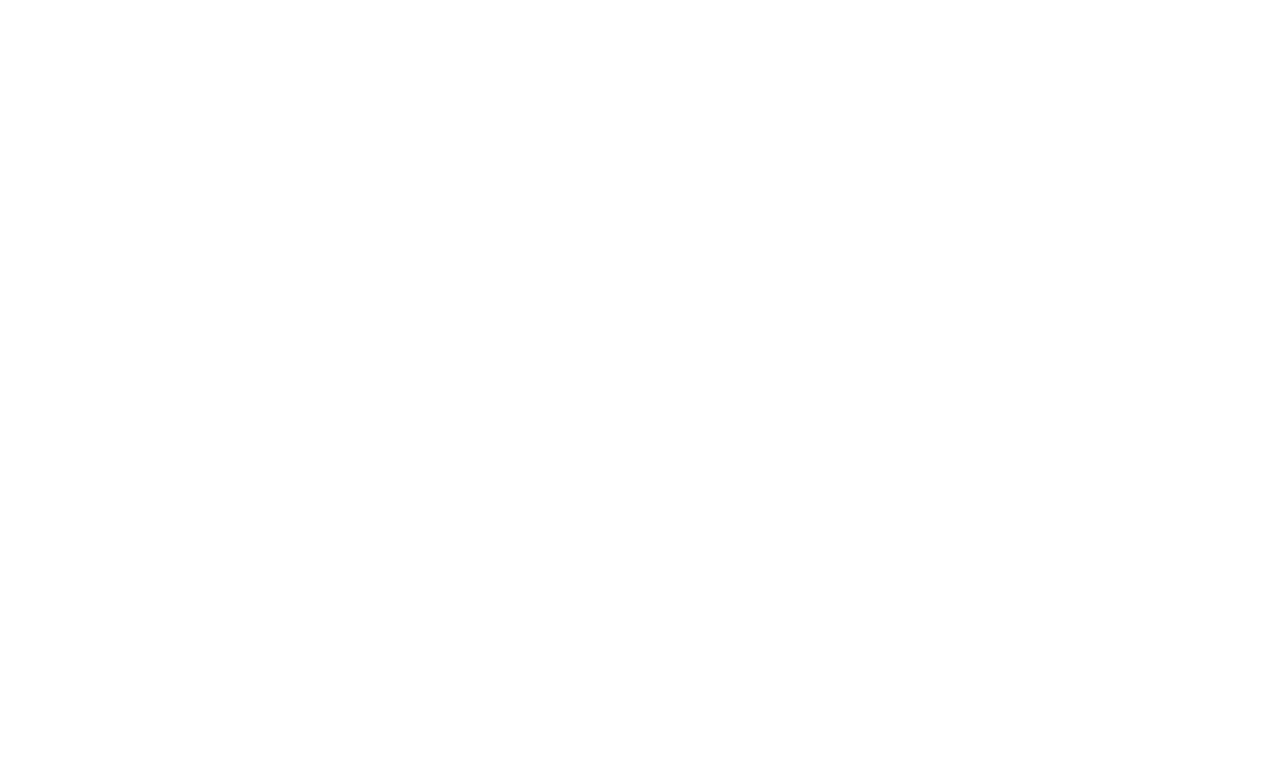
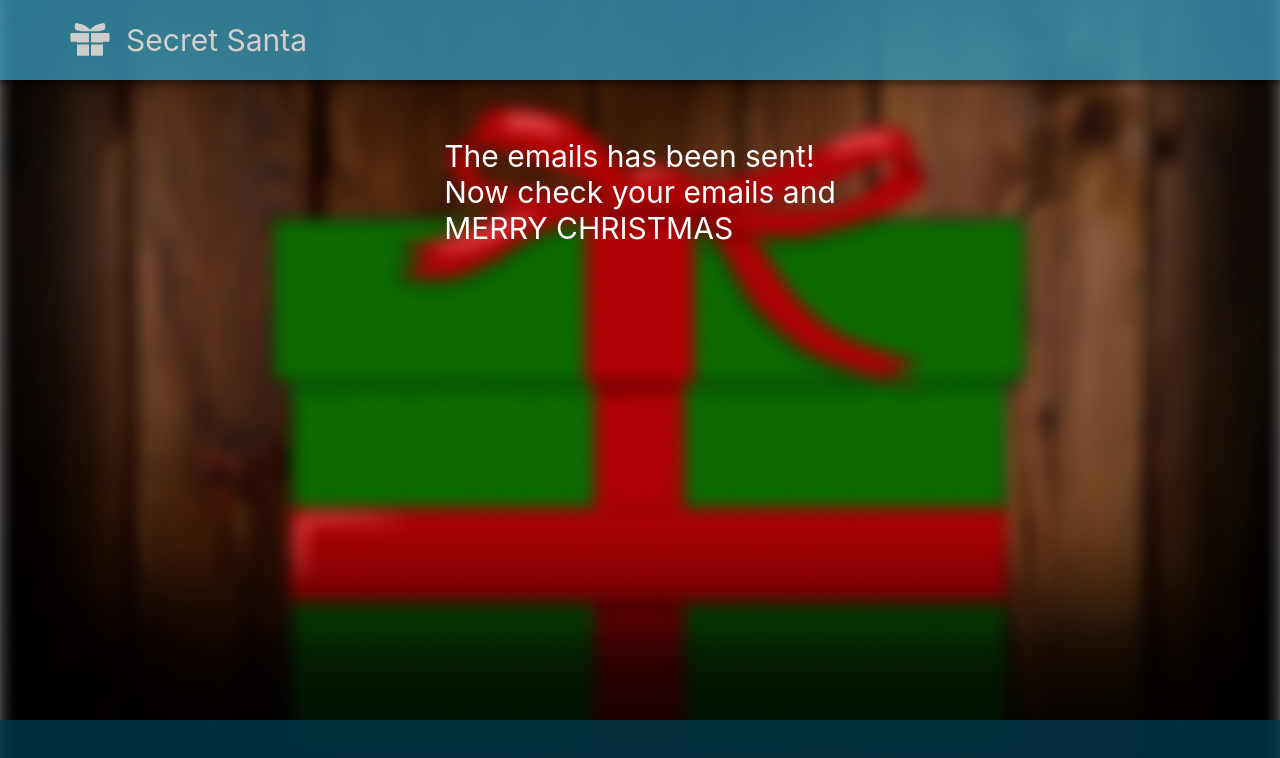
Before and after one commit to AlessioMurgia/secretsanta, a React (Create React App) app: page /thanks in a window 1280 px wide. Before the commit this address had no page. Shown: the top 758 px of the page. Built offline with nearby package versions, Linux system fonts and the light colour scheme.

Commit message:
finished the page 3

```diff
--- a/src/App.js
+++ b/src/App.js
@@ -3,13 +3,15 @@
 
 import Home from "./Components/Home";
 import ExtractionPage from "./Components/ExtractionPage";
+import EndPage from "./Components/EndPage";
 
 function App() {
   return (
       <div>
           <Routes>
               <Route exact path="/" element={<Home />} />
-              <Route path="/extraction" element={<ExtractionPage />} />
+              <Route exact path="/extraction" element={<ExtractionPage />} />
+              <Route exact path="/thanks" element={<EndPage />} />
           </Routes>
       </div>
   );
--- /dev/null
+++ b/src/Components/EndPage.js
@@ -0,0 +1,38 @@
+import React from "react";
+
+import backgroundImage from "../images/background.png";
+import TopBar from "./TopBar";
+import BottomBar from "./BottomBar";
+
+function EndPage() {
+    return (
+        <div style={{
+            position: 'relative',
+            height: '100vh',
+            width: "100vw",
+            background: `url(${backgroundImage}) no-repeat center center fixed`,
+            backgroundSize: 'cover',
+            boxShadow: "inset 0 -120px 100px 90px rgba(0,0,0,0.5)",
+        }}>
+            <TopBar/>
+            <div style={{
+                display: "flex",
+                justifyContent: "center",
+                position: 'absolute',
+                top: '10px',
+                bottom: "10%",
+                left: 0,
+                right: 0,
+                overflow: 'auto',
+                padding: '10%',
+                color:"white",
+                fontSize:"30px"
+            }}>
+                The emails has been sent!<br/>Now check your emails and<br/>MERRY CHRISTMAS
+            </div>
+            <BottomBar/>
+        </div>
+    )
+}
+
+export default EndPage;
--- a/src/Components/InfoForm.js
+++ b/src/Components/InfoForm.js
@@ -32,10 +32,12 @@
  */
 
 import React, { useState } from 'react';
-import {useLocation} from "react-router-dom";
+import {useLocation, useNavigate} from "react-router-dom";
 
 function InfoForm(){
+
     const location = useLocation();
+    const navigate = useNavigate();
 
     const [formData, setFormData] = useState([]);
 
@@ -60,6 +62,8 @@
             }
         }
         console.log(formData);
+        navigate('/thanks');
+
     };
 
     const createForms = () => {
--- a/src/Components/InputBar.js
+++ b/src/Components/InputBar.js
@@ -24,7 +24,7 @@
         event.preventDefault();
 
         //MAKE IT NICER
-        if(inputValue<=20 && inputValue){
+        if(inputValue<=20 && inputValue>=2){
             navigate('/extraction',{state:{formsNumber:inputValue}});
         }
         else if (!inputValue) {
```
